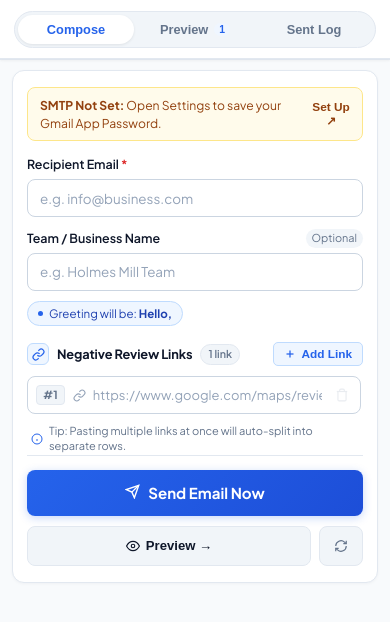
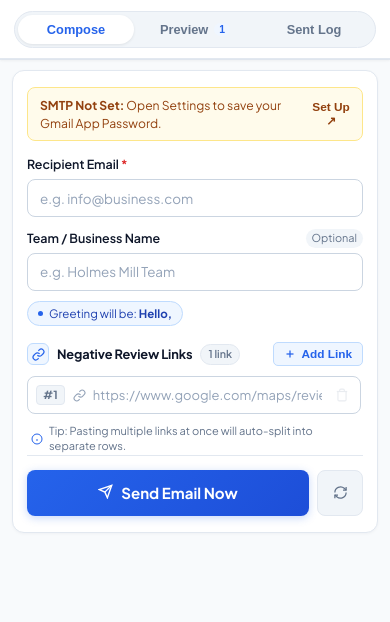
Before and after one commit to Shahzaib-Nawaz46/email-sender, a website: page public/index.html in a window 390 px wide. Shown: the part 72-694 px from the top of the page. Drawn offline with Linux system fonts and the light colour scheme.

Commit message:
refactor: remove bottom preview button from composer footer

```diff
--- a/public/css/style.css
+++ b/public/css/style.css
@@ -657,55 +657,27 @@ body {
     max-height: 260px;
   }
 
-  /* Mobile Composer Footer: Full width Send Button */
+  /* Mobile Composer Footer */
   .composer-footer {
-    flex-direction: column !important;
-    align-items: stretch !important;
-    gap: 10px !important;
+    display: flex !important;
+    flex-direction: row !important;
+    align-items: center !important;
+    gap: 8px !important;
     padding-top: 14px !important;
     width: 100% !important;
   }
 
   .btn-send-main {
-    width: 100% !important;
+    flex: 1 !important;
+    width: auto !important;
     height: 46px !important;
     font-size: 0.94rem !important;
     font-weight: 700 !important;
-    flex: none !important;
-  }
-
-  .composer-footer-sub {
-    width: 100% !important;
-    display: flex !important;
-    align-items: center !important;
-    gap: 8px !important;
-  }
-
-  .btn-preview-switch {
-    display: inline-flex !important;
-    align-items: center;
-    justify-content: center;
-    gap: 6px;
-    background: var(--bg-subtle);
-    border: 1px solid var(--border-light);
-    color: var(--brand-blue);
-    font-size: 0.82rem;
-    font-weight: 600;
-    padding: 0 14px;
-    border-radius: var(--radius-sm);
-    cursor: pointer;
-    flex: 1 !important;
-    height: 40px !important;
-  }
-
-  .btn-preview-switch:hover {
-    background: var(--brand-blue-light);
-    border-color: var(--brand-blue-border);
   }
 
   .btn-icon-secondary {
-    width: 44px !important;
-    height: 40px !important;
+    width: 46px !important;
+    height: 46px !important;
     flex-shrink: 0 !important;
   }
 
--- a/public/index.html
+++ b/public/index.html
@@ -243,24 +243,14 @@
                 <span id="send-btn-text">Send Email Now</span>
               </button>
 
-              <div class="composer-footer-sub">
-                <button type="button" id="preview-switch-btn" class="btn-preview-switch" title="Preview Recipient Email">
-                  <svg width="14" height="14" viewBox="0 0 24 24" fill="none" stroke="currentColor" stroke-width="2">
-                    <path d="M1 12s4-8 11-8 11 8 11 8-4 8-11 8-11-8-11-8z"></path>
-                    <circle cx="12" cy="12" r="3"></circle>
-                  </svg>
-                  <span>Preview &rarr;</span>
-                </button>
-
               <button type="button" id="reset-form-btn" class="btn-icon-secondary" title="Clear fields for next business">
-                  <svg width="14" height="14" viewBox="0 0 24 24" fill="none" stroke="currentColor" stroke-width="2">
+                <svg width="15" height="15" viewBox="0 0 24 24" fill="none" stroke="currentColor" stroke-width="2">
                   <path d="M3 12a9 9 0 0 1 15-6.7L21 8"></path>
                   <path d="M21 3v5h-5"></path>
                   <path d="M21 12a9 9 0 0 1-15 6.7L3 16"></path>
                   <path d="M3 21v-5h5"></path>
                 </svg>
               </button>
-              </div>
             </div>
 
           </form>
```
Lines whose indentation alone changed are shown as unchanged.
